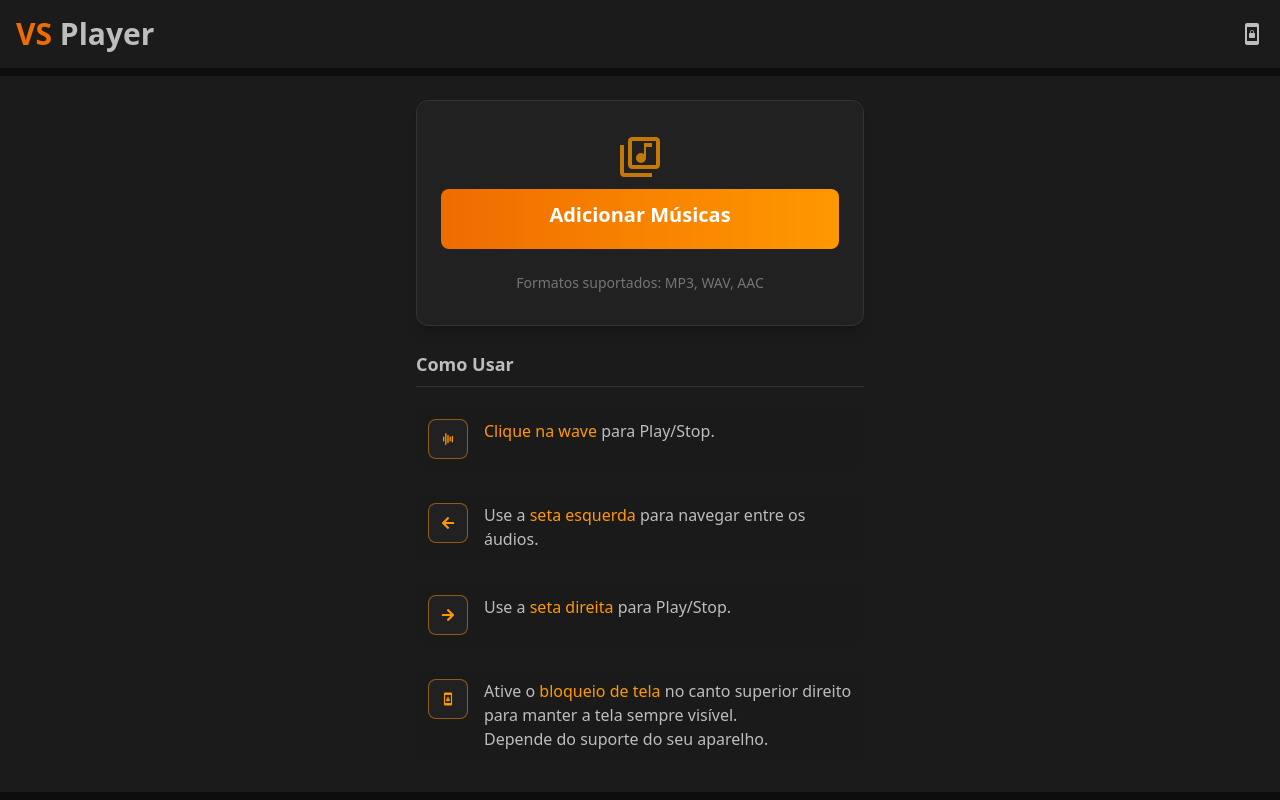
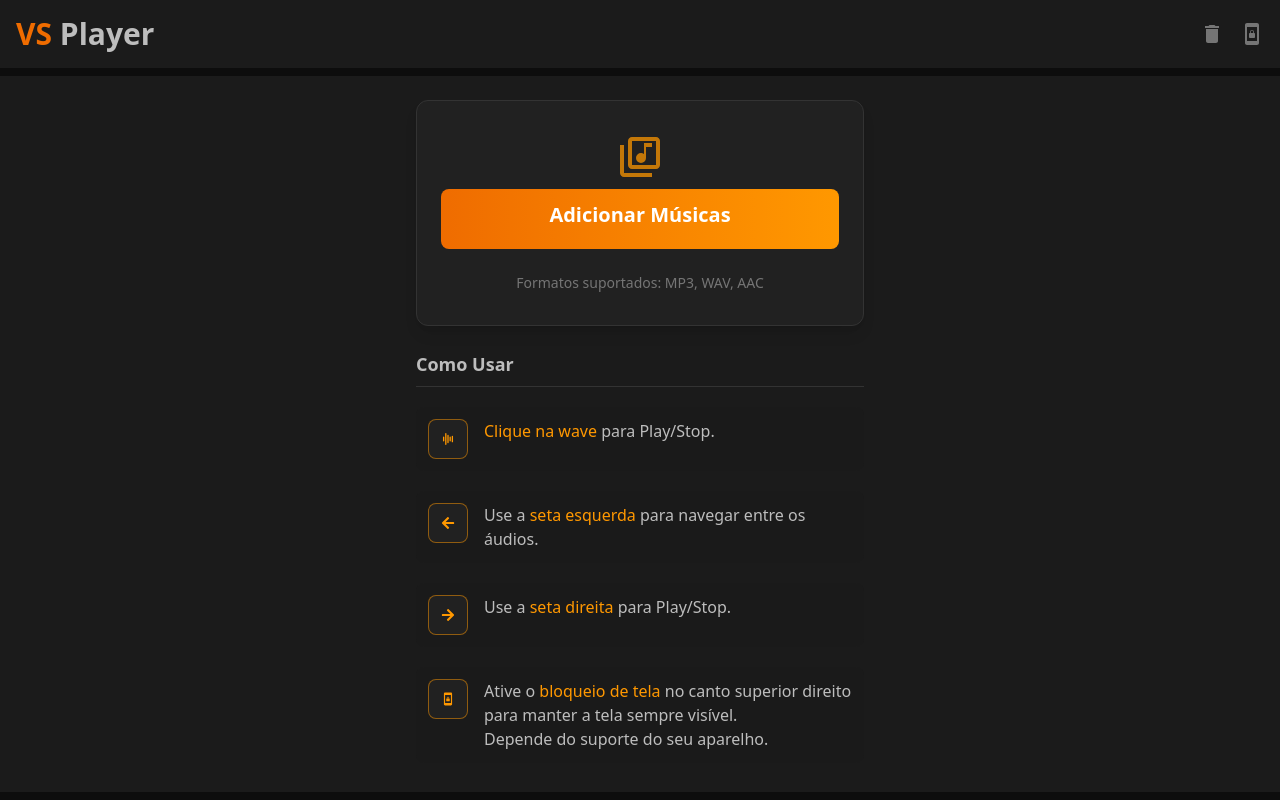
Before and after one commit to cesardmn/vsplayer, a React (Vite) app: page / in a window 1280 px wide. Built offline with nearby package versions, Linux system fonts and the light colour scheme.

Commit message:
feature: botão para limpar audios processados.

```diff
--- a/src/components/Header.jsx
+++ b/src/components/Header.jsx
@@ -1,13 +1,14 @@
-import { MdOutlineScreenLockPortrait } from 'react-icons/md'
+// src/components/Header.jsx
+import { MdOutlineScreenLockPortrait, MdDelete } from 'react-icons/md'
 import { useState, useEffect } from 'react'
 import { usePlayer } from '../store/playerStore'
+import { DB } from '../services/indexedDB'
 
 const Header = () => {
   const [wakeLock, setWakeLock] = useState(null)
   const [isLocked, setIsLocked] = useState(false)
   const [isLoading, setIsLoading] = useState(false)
-
-  const { toggleInfoShow } = usePlayer()
+  const { toggleInfoShow, setFileList } = usePlayer()
 
   const toggleLockScreen = async () => {
     if (isLocked) {
@@ -20,6 +21,28 @@ const Header = () => {
   const handleInfoToggle = () => {
     console.log('Info toggled')
     toggleInfoShow((prev) => !prev)
+  }
+
+  const handleClearDB = async () => {
+    if (confirm('Tem certeza que deseja limpar todos os áudios salvos?')) {
+      try {
+        const db = await DB.openDB()
+        const tx = db.transaction('audios', 'readwrite')
+        const store = tx.objectStore('audios')
+        const clearReq = store.clear()
+
+        clearReq.onsuccess = () => {
+          console.log('IndexedDB limpo com sucesso')
+          setFileList([]) // Limpa a lista de arquivos no estado
+        }
+
+        clearReq.onerror = (error) => {
+          console.error('Erro ao limpar IndexedDB:', error)
+        }
+      } catch (error) {
+        console.error('Erro ao acessar IndexedDB:', error)
+      }
+    }
   }
 
   const requestWakeLock = async () => {
@@ -68,6 +91,16 @@ const Header = () => {
         <span>Player</span>
       </h1>
 
+      <div className="flex gap-4">
+        <button
+          onClick={handleClearDB}
+          aria-label="Limpar todos os áudios"
+          className="cursor-pointer text-gr-2 hover:text-or-3 transition-colors"
+          title="Limpar todos os áudios"
+        >
+          <MdDelete size={24} />
+        </button>
+
         <button
           onClick={toggleLockScreen}
           disabled={isLoading}
@@ -80,9 +113,10 @@ const Header = () => {
         >
           <MdOutlineScreenLockPortrait
             size={24}
-          className={isLocked && 'text-or-3'}
+            className={isLocked ? 'text-or-3' : 'text-gr-2'}
           />
         </button>
+      </div>
     </header>
   )
 }
```
Lines whose indentation alone changed are shown as unchanged.
